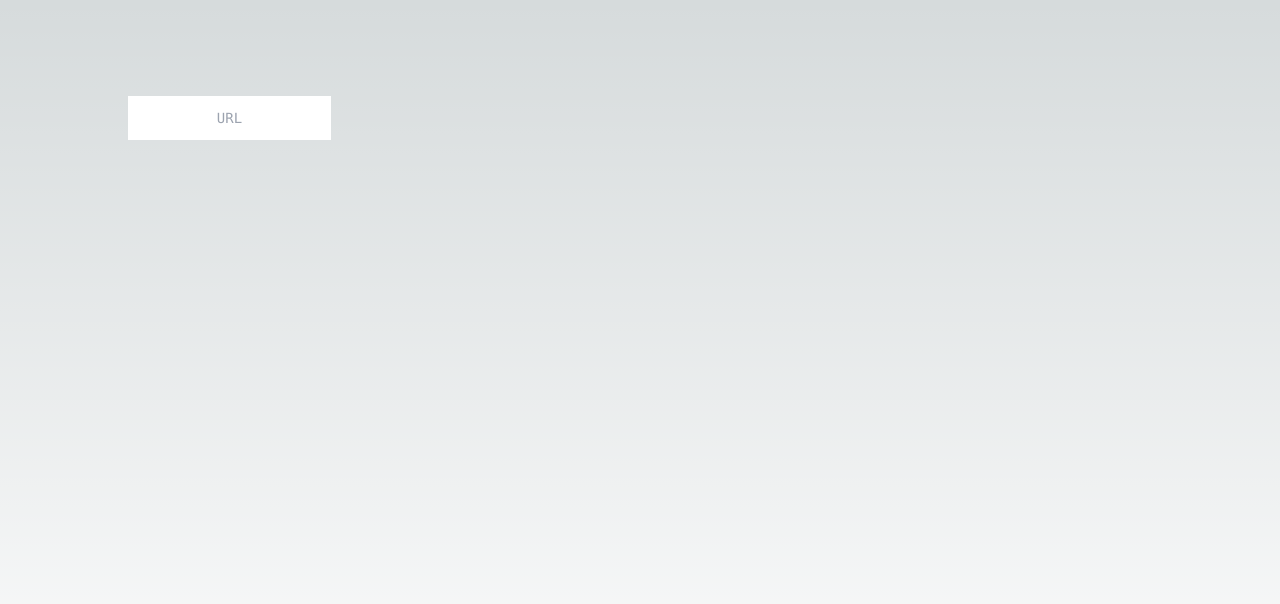
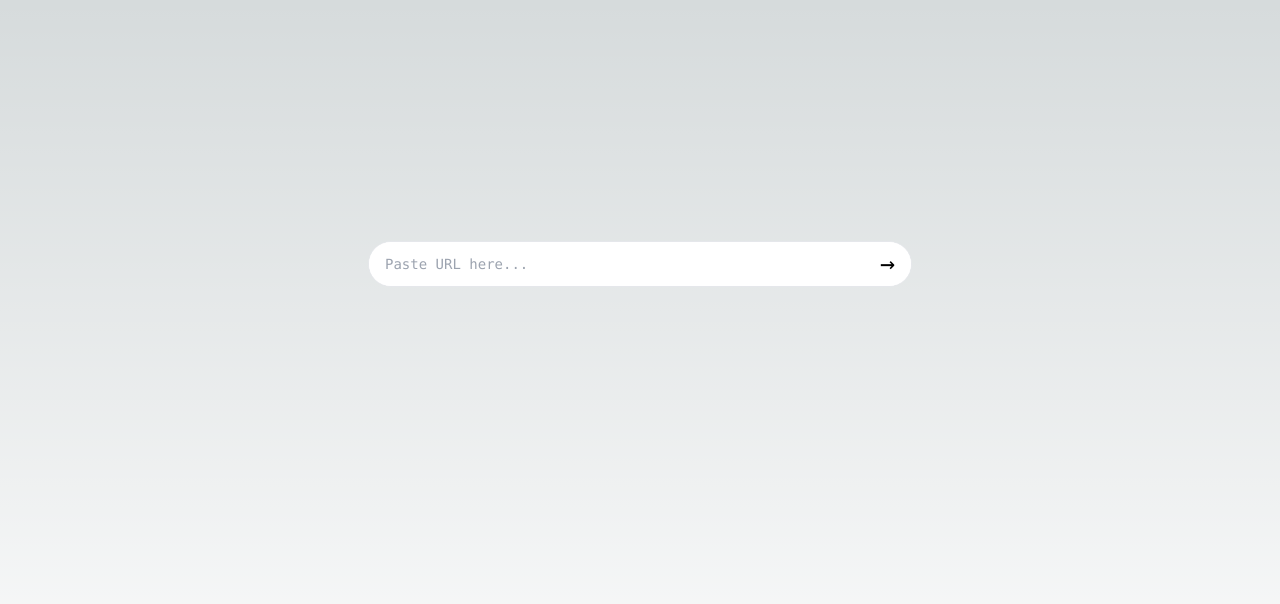
Before and after one commit to PALLAVIKHEDLE/keyword-krawler, a Next.js app: page /home in a window 1280 px wide. Shown: the top 604 px of the page. Built offline with nearby package versions, Linux system fonts and the light colour scheme.

Commit message:
style changes

```diff
--- a/app/layout.tsx
+++ b/app/layout.tsx
@@ -1,6 +1,6 @@
 import type { Metadata } from 'next'
 import { Inter } from 'next/font/google'
-import './globals.css'
+import '../styles/globals.css'
 
 const inter = Inter({ subsets: ['latin'] })
 
--- a/pages/home.tsx
+++ b/pages/home.tsx
@@ -4,21 +4,19 @@ import 'tailwindcss/tailwind.css'; // Import Tailwind CSS
 export default function Page() {
 
   return (
-    <main className="flex min-h-screen flex-col items-center justify-between p-24">
-    <div className="z-10 max-w-5xl  w-full items-center justify-between font-mono text-sm lg:flex">
-    <div className="justify-center items-center lg:rounded-xl">
+    <main className="flex min-h-screen flex-col items-center justify-center p-24">
+    <div className="w-full font-mono text-sm lg:flex">
+      <div className="mx-auto bg-white rounded-full border flex" style={{ width: '50%', justifyContent: 'space-between', marginBottom: '25%' }}>
         <input
           type="text"
-          placeholder="URL"
-          style={{
-            backgroundColor: 'white',
-            border: 'none',
-            outline: 'none',
-            textAlign: 'center',
-            width: '100%',
-            padding: '12px',
-          }}
+          placeholder="Paste URL here..."
+          className="bg-white border-none outline-none text-black px-4 py-2 rounded-full"
+          style={{width:'100%'}}
         />
+
+        <span className="text-black text-lg bg-white px-4 py-2 rounded-full" style={{ fontSize: 25 }}>
+          &rarr;
+        </span>
       </div>
     </div>
   </main>
```
